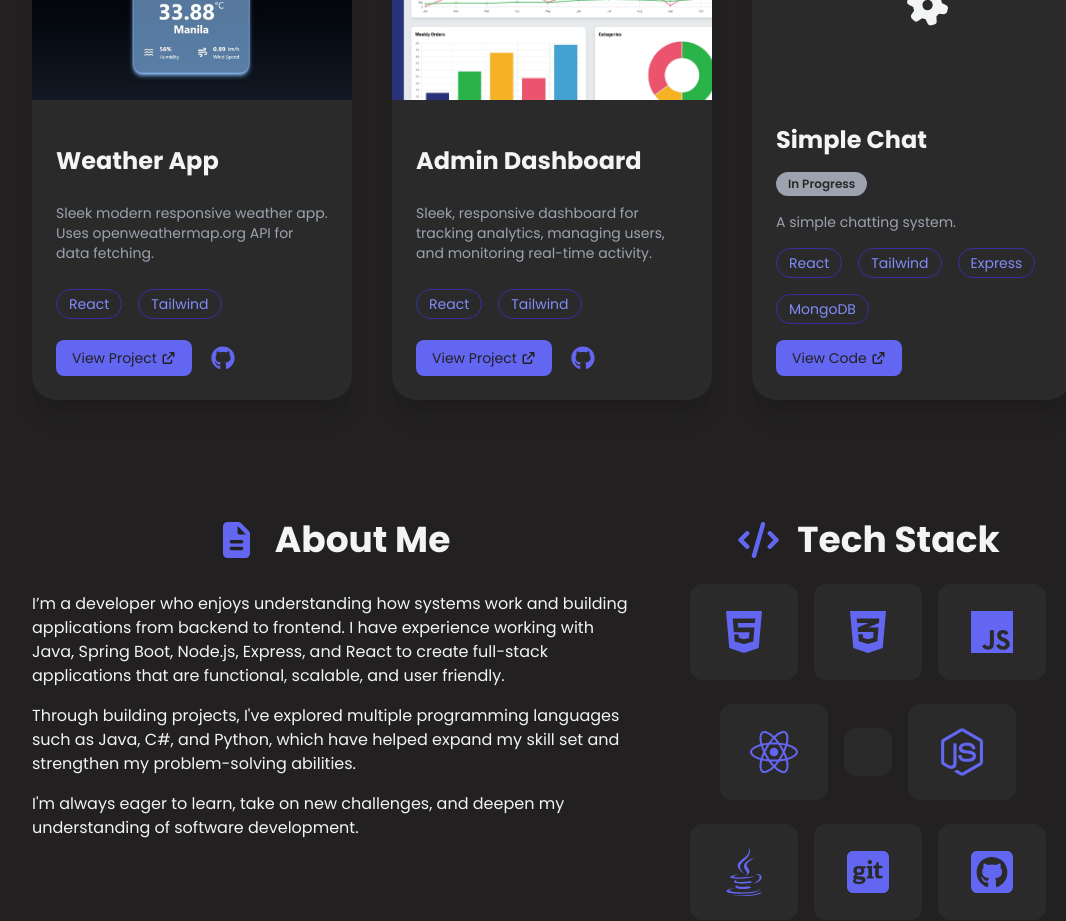
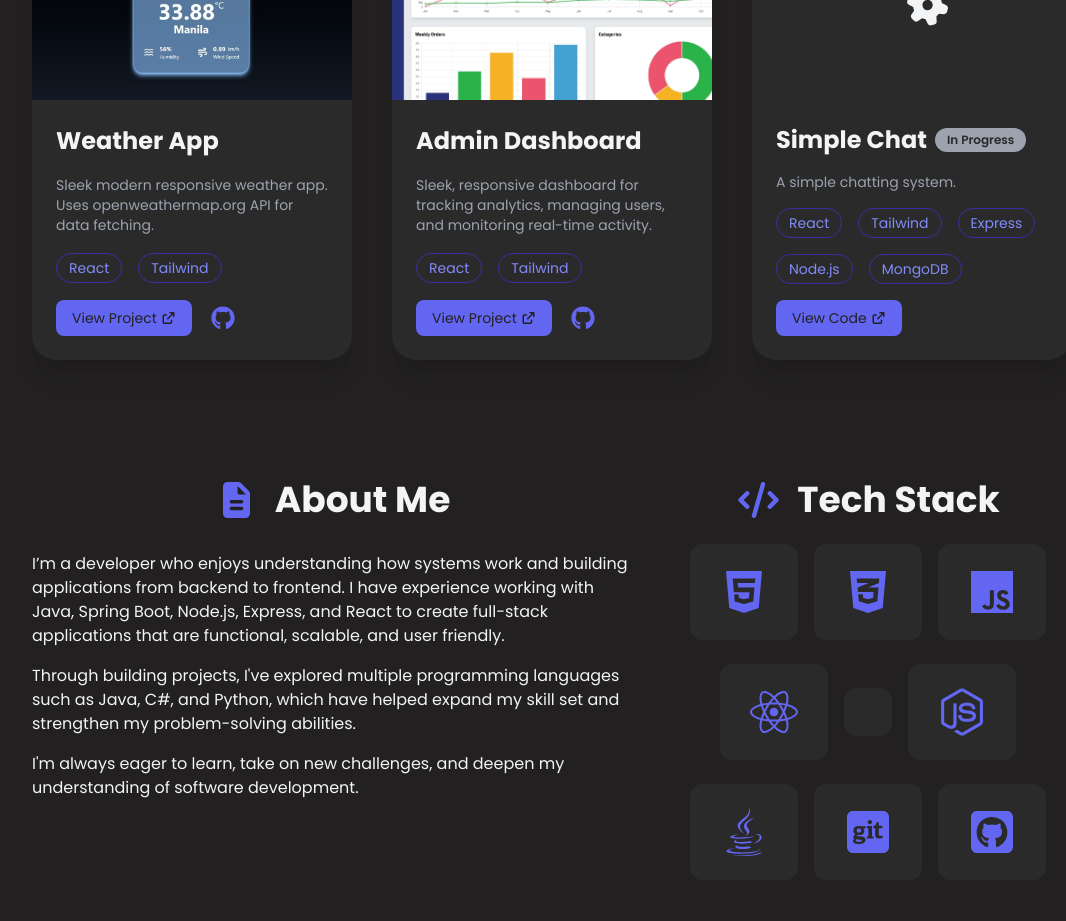
Before and after one commit to jeramie-santos/Portfolio-2026, a React (Vite) app in the folder portfolio/: page / in a window 1280 px wide. Shown: the part 1080-2001 px from the top of the page, without its empty margins (88-1154 px from the left). Built offline with nearby package versions, Linux system fonts and the light colour scheme.

Commit message:
adjust projects card layout

```diff
--- a/portfolio/src/Components/Projects.jsx
+++ b/portfolio/src/Components/Projects.jsx
@@ -32,7 +32,7 @@
     projectStatus: "work-in-progress",
     description: "A simple chatting system.",
     image: "",
-    tech: ["React", "Tailwind", "Express" ,"MongoDB"],
+    tech: ["React", "Tailwind", "Express", "Node.js" ,"MongoDB", ],
     liveLink: "https://github.com/jeramie-santos/react-simple-chat",
     githubLink: ""
   },
@@ -57,12 +57,14 @@
                         </div>
                         <div className="flex-1 p-4 flex flex-col gap-4 lg:p-6">
                             <div className='flex-1 flex flex-col gap-4 justify-around'>
-                                <h3 className="text-xl font-bold md:text-2xl">{project.title}</h3>
-                                {project.projectStatus === "work-in-progress" && (
-                                <span className="w-fit text-xs font-semibold px-3 py-1 rounded-full bg-(--color-text-secondary) text-(--color-surface)">
-                                    In Progress
-                                </span>
-                                )}
+                                <h3 className="text-xl font-bold md:text-2xl flex gap-2 items-center">{project.title}
+                                    {project.projectStatus === "work-in-progress" && (
+                                        <span className="w-fit text-xs font-semibold px-3 py-1 rounded-full bg-(--color-text-secondary) text-(--color-surface)">
+                                        In Progress
+                                        </span>
+                                    )}
+                                </h3>
+
                                 <p className='text-sm md:text-sm text-(--color-text-secondary)'>{project.description}</p>
                                 <div>
                                     <ul className="flex gap-4 flex-wrap">
```
